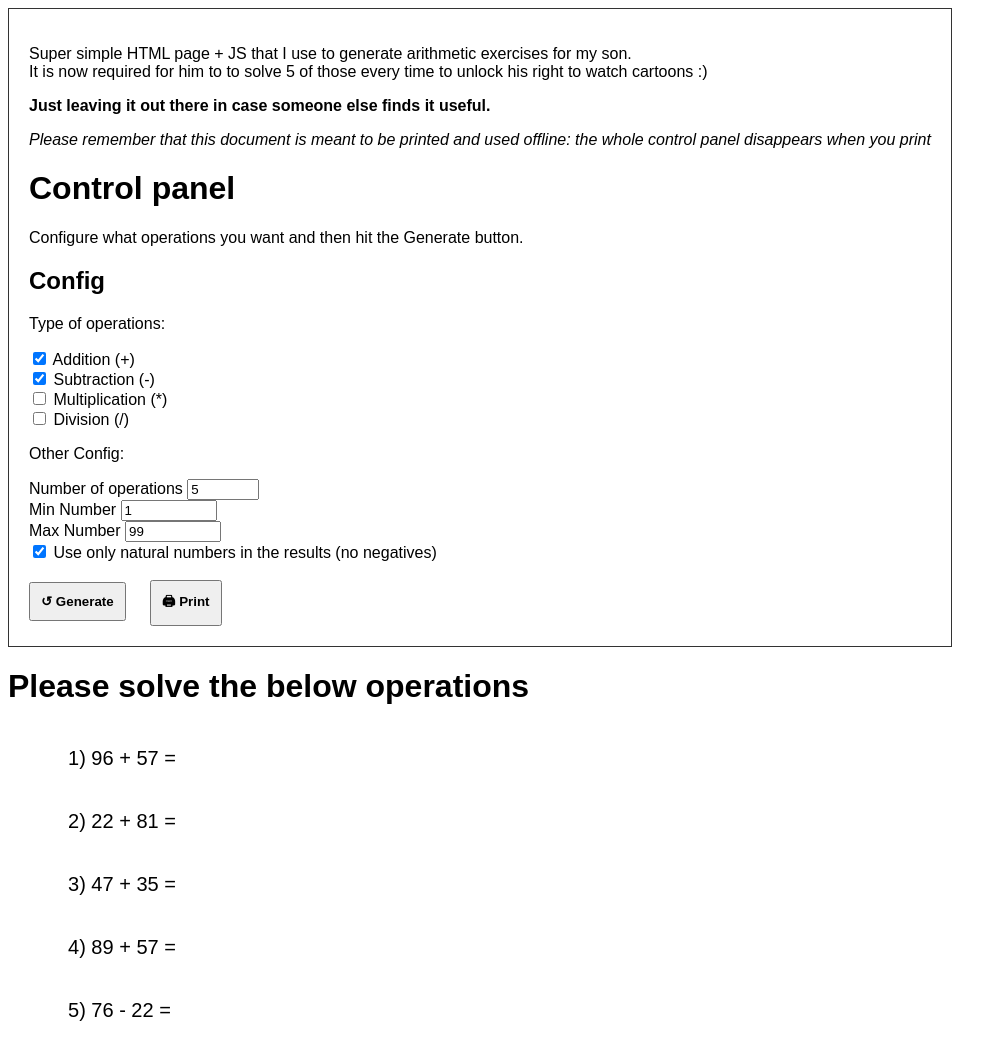
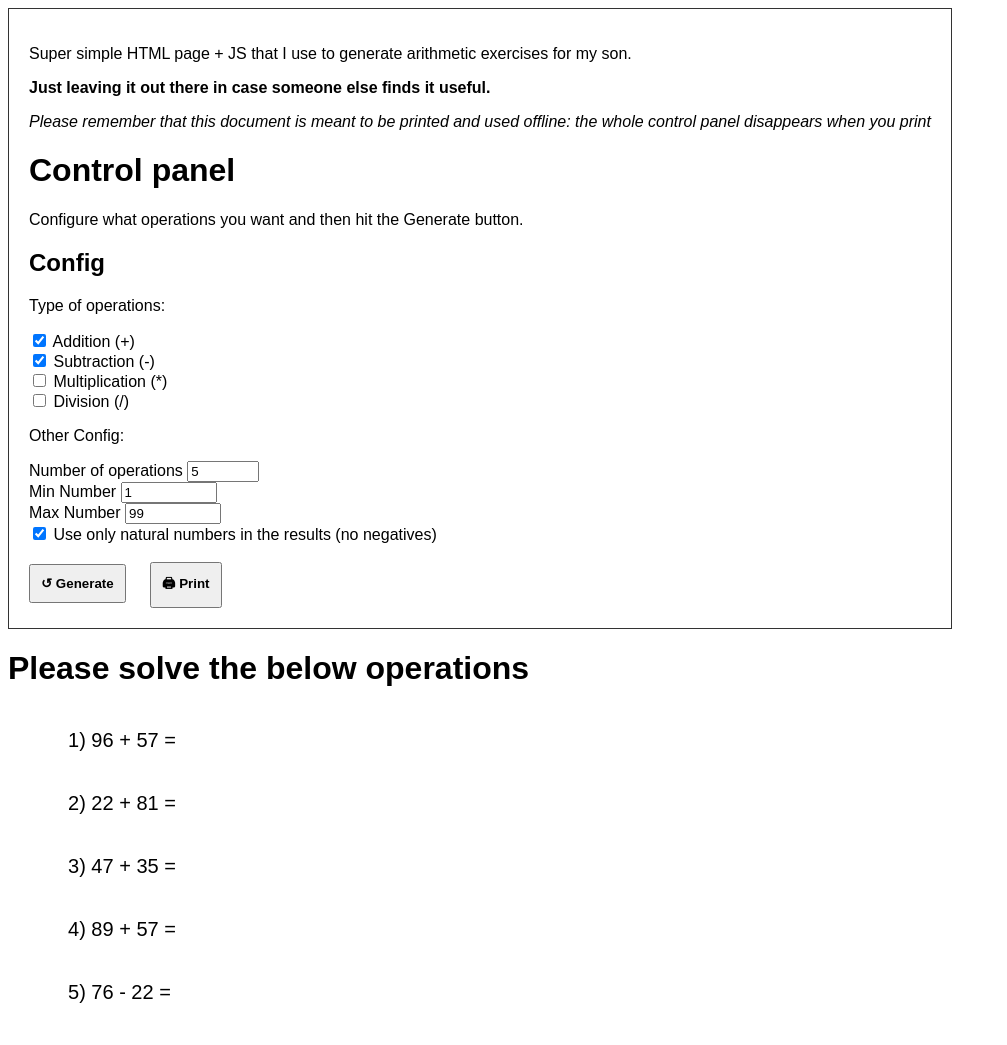
Before and after one commit to rcocetta/arithmetic_exercise_generator, a plain HTML site: page index.html in a window 1280 px wide. Shown: the whole page, without its empty margins (0-1007 px from the left). Drawn offline with nearby package versions, Linux system fonts and the light colour scheme.

Commit message:
Removed a comment from HTML

```diff
--- a/index.html
+++ b/index.html
@@ -9,7 +9,6 @@
         <div id="main">
             <div id="cmd-panel">
                 <p>Super simple HTML page + JS that I use to generate arithmetic exercises for my son.<br>
-                    It is now required for him to to solve 5 of those every time to unlock his right to watch cartoons :)</p>
                 <p><b>Just leaving it out there in case someone else finds it useful.</b></p>
                 <p><em>Please remember that this document is meant to be printed and used offline: the whole control panel disappears when you print</em></p>
 
```
